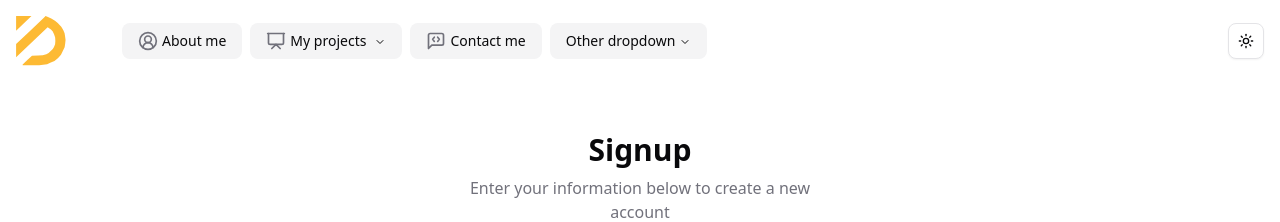
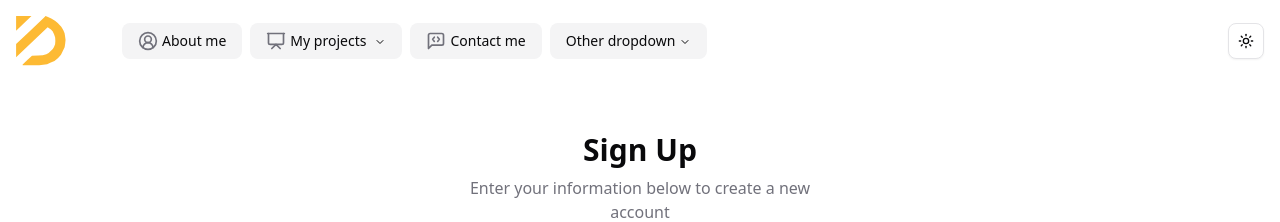
Before and after one commit to dsaavedr/portfolio_improved, a Next.js app: page /admin/signup in a window 1280 px wide. Shown: the top 222 px of the page. Built offline with nearby package versions, Linux system fonts and the light colour scheme.

Commit message:
Spelling change

```diff
--- a/src/components/SignupForm/SignupForm.tsx
+++ b/src/components/SignupForm/SignupForm.tsx
@@ -52,7 +52,7 @@ const SignupForm = () => {
         className="max-w-sm space-y-6"
       >
         <div className="space-y-2 text-center">
-          <h1 className="text-3xl font-bold">Signup</h1>
+          <h1 className="text-3xl font-bold">Sign Up</h1>
           <p className="text-muted-foreground">
             Enter your information below to create a new account
           </p>
```
